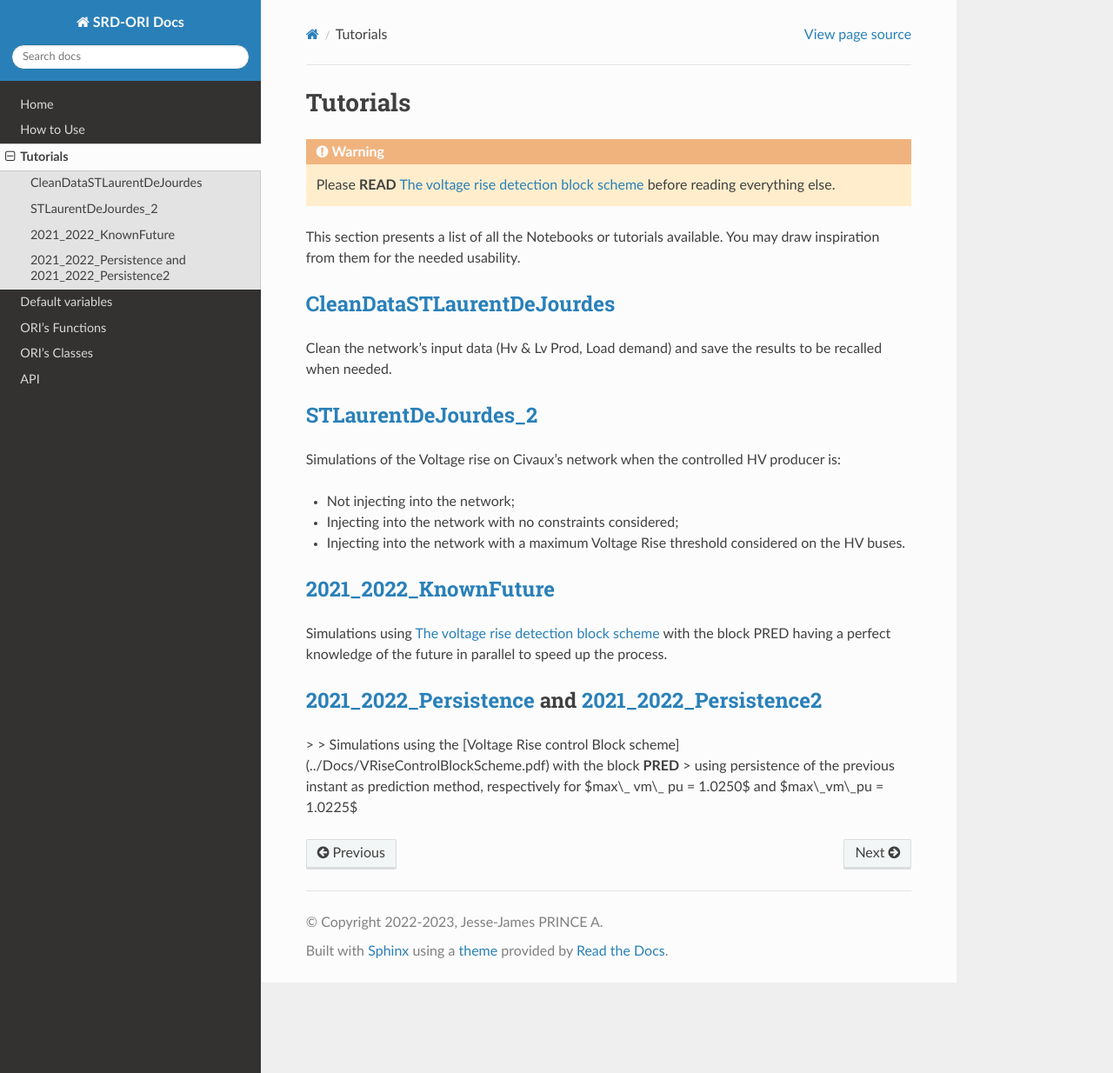
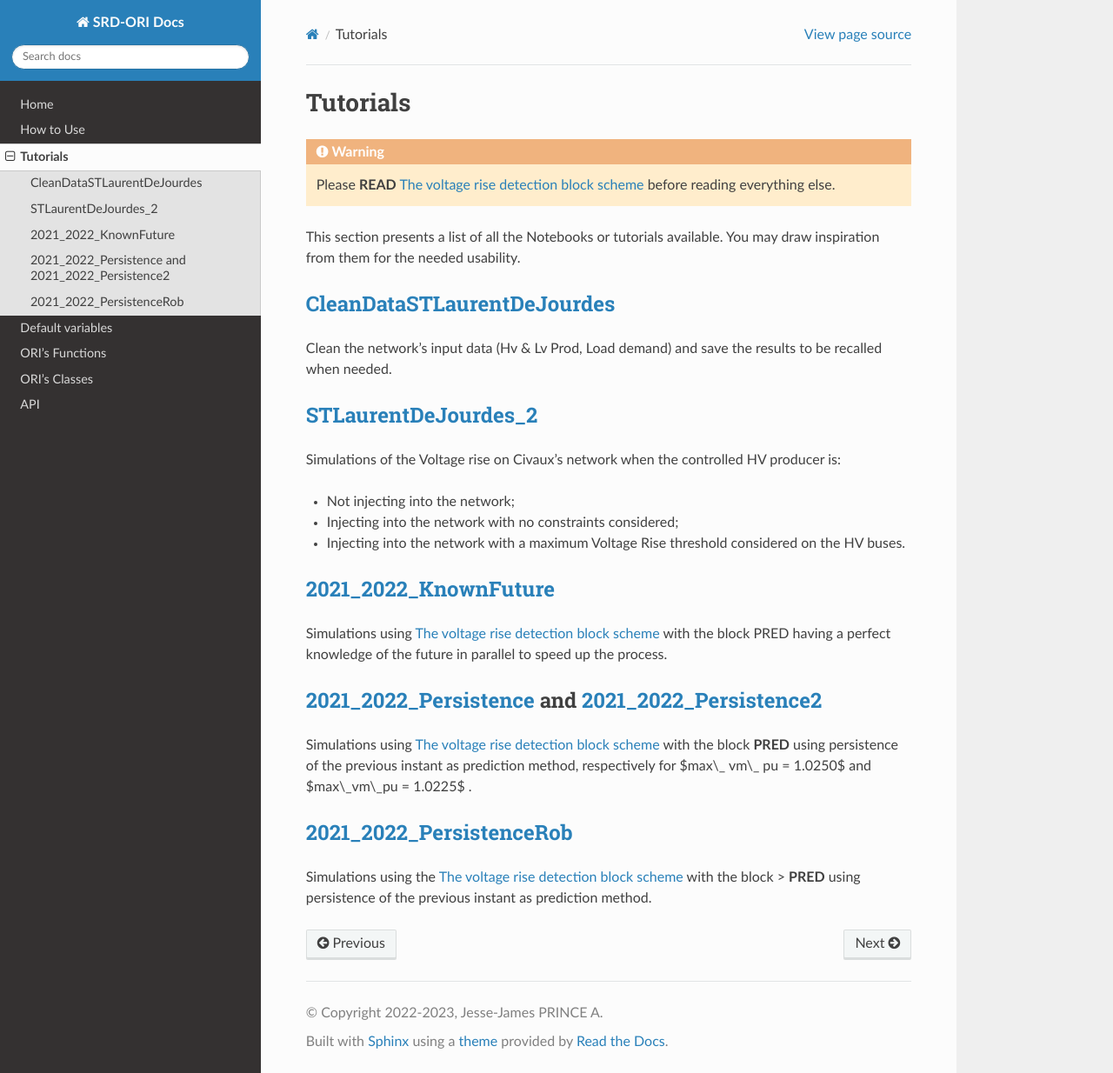
Before and after one commit to pajjaecat/ORI-SRD, a Sphinx documentation site: the page built from docs/tutorials.rst, in a window 1280 px wide and 1234 px high. Shown: the whole window at 87% size. Built offline with Sphinx 7.4.7 and the Read the Docs theme 2.0.0, drawn with Linux system fonts in a browser that asks for light colours.

Commit message:
Update tutorials.rst

```diff
--- a/docs/tutorials.rst
+++ b/docs/tutorials.rst
@@ -41,5 +41,12 @@ Simulations using `The voltage rise detection block scheme <https://github.com/p
 
 `2021_2022_Persistence <https://github.com/pajjaecat/ORI-SRD/blob/main/Ressources/Notebooks/2021_2022_Persistence.ipynb>`_ and `2021_2022_Persistence2 <https://github.com/pajjaecat/ORI-SRD/blob/main/Ressources/Notebooks/2021_2022_Persistence2.ipynb>`_
 ****************************************************************************************************************************************************************************************************************************************************************************************
-> > Simulations using the [Voltage Rise control Block scheme](../Docs/VRiseControlBlockScheme.pdf) with the block **PRED**
-> using persistence of the previous instant as prediction method, respectively for $max\\_ vm\\_ pu = 1.0250$ and $max\\_vm\\_pu = 1.0225$
+Simulations using `The voltage rise detection block scheme <https://github.com/pajjaecat/ORI-SRD/blob/main/Ressources/Docs/VRiseControlBlockScheme.pdf>`_ with the block **PRED**  using persistence of the previous instant as prediction method, respectively for $max\\_ vm\\_ pu = 1.0250$ and $max\\_vm\\_pu = 1.0225$ .
+
+
+.. _2021_2022_PersistenceRob:
+
+`2021_2022_PersistenceRob <https://github.com/pajjaecat/ORI-SRD/blob/main/Ressources/Notebooks/2021_2022_PersistenceRob.ipynb>`_
+**********************************************************************************
+Simulations using the `The voltage rise detection block scheme <https://github.com/pajjaecat/ORI-SRD/blob/main/Ressources/Docs/VRiseControlBlockScheme.pdf>`_ with the block
+> **PRED** using persistence of the previous instant as prediction method.
```
